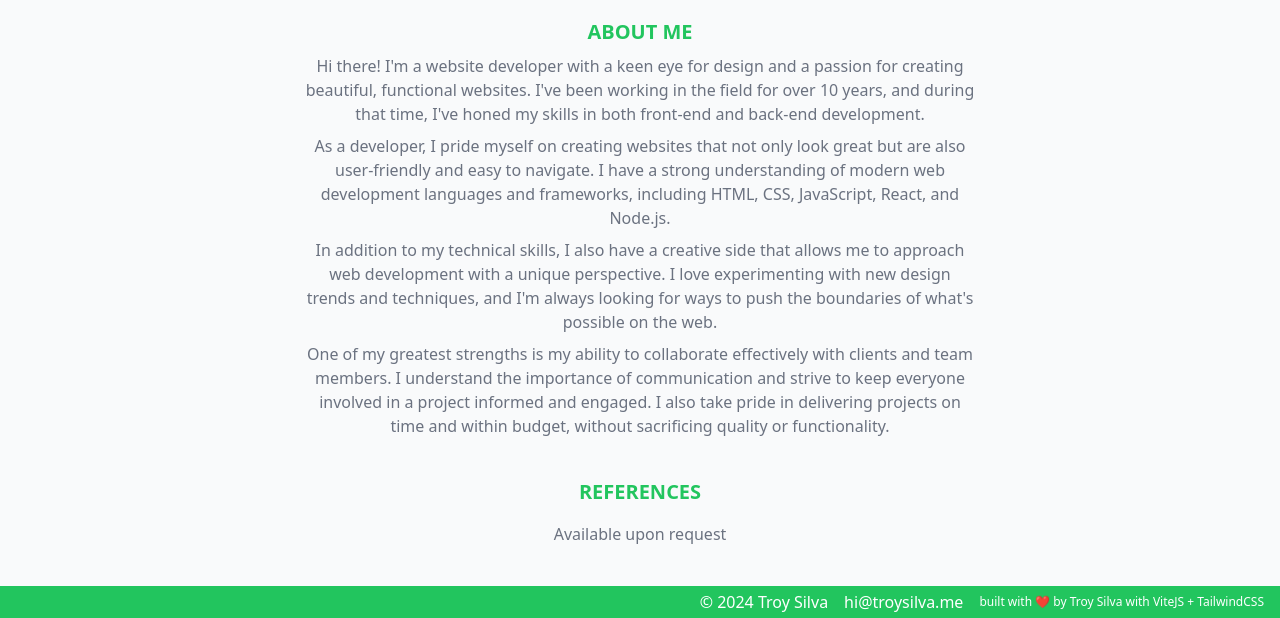
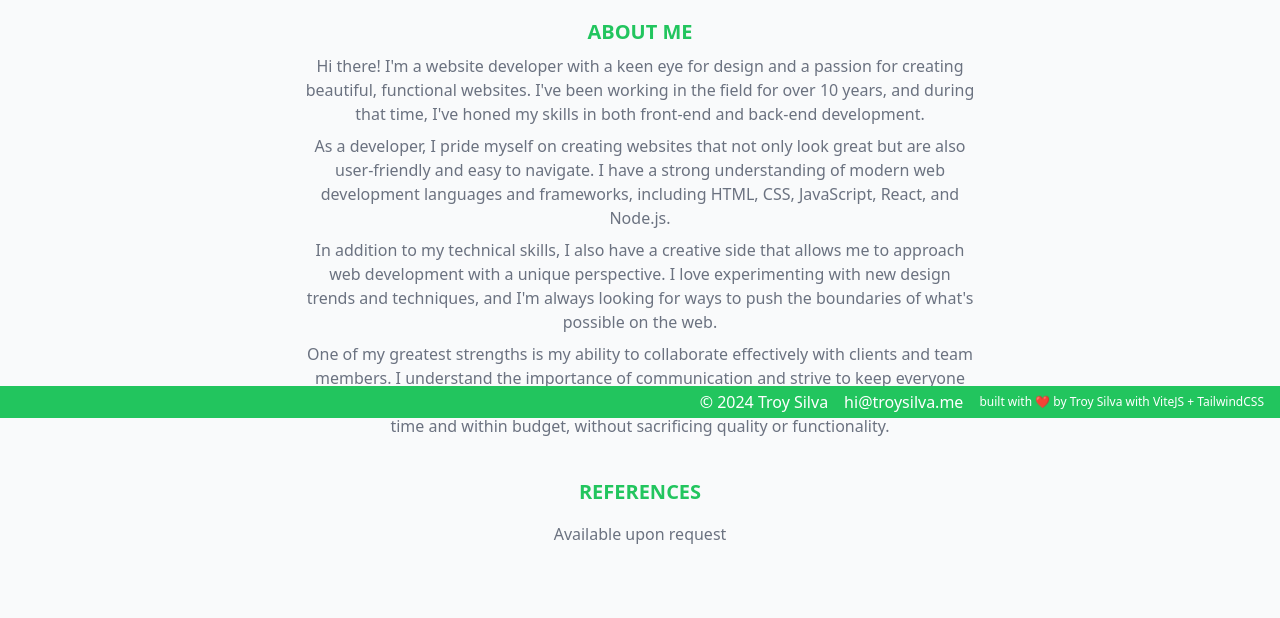
Before and after one commit to x9751/troysilva.me, a website built with Vite: page index.html in a window 1280 px wide. Shown: the part 382-1000 px from the top of the page. After the commit the page ends 968 px from the top, so only its background shows below. Built offline with nearby package versions, Linux system fonts and the light colour scheme.

Commit message:
Update index.html

```diff
--- a/index.html
+++ b/index.html
@@ -113,7 +113,8 @@
         </div>
       </section>
 		</main>
-    <footer class="bg-green-500 py-1 px-4 mt-10 flex items-center justify-end gap-4">
+    <div class="h-10"></div>
+    <footer class="bg-green-500 py-1 px-4 mt-10 flex items-center justify-end gap-4 fixed bottom-0 left-0 w-full">
       <p class="text-white text-center">© 2024 Troy Silva</p>
       <p class="text-white text-center">hi@troysilva.me</p>
       <p class="text-white text-xs">built with ❤️ by Troy Silva with ViteJS + TailwindCSS</p>
```
